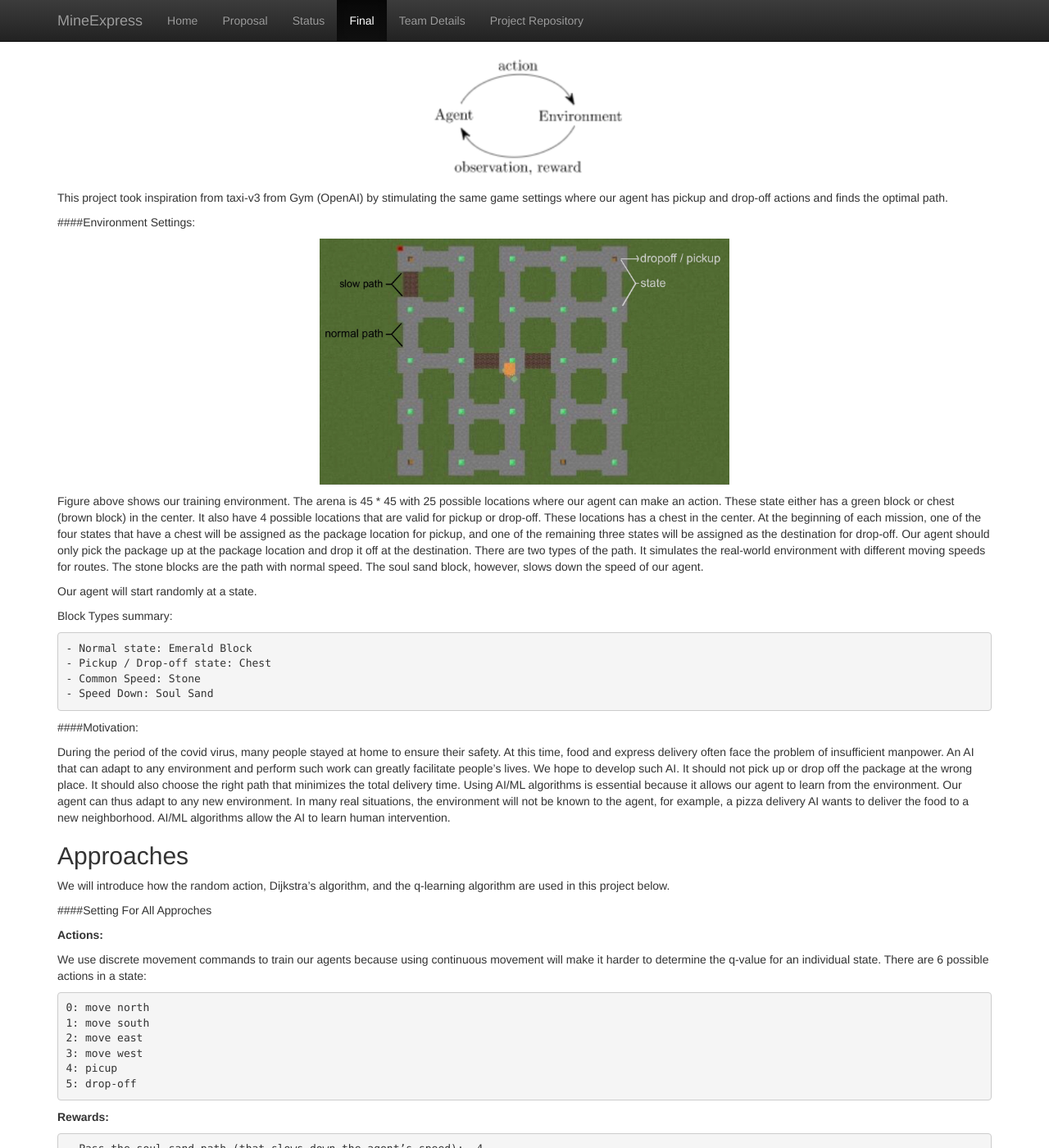
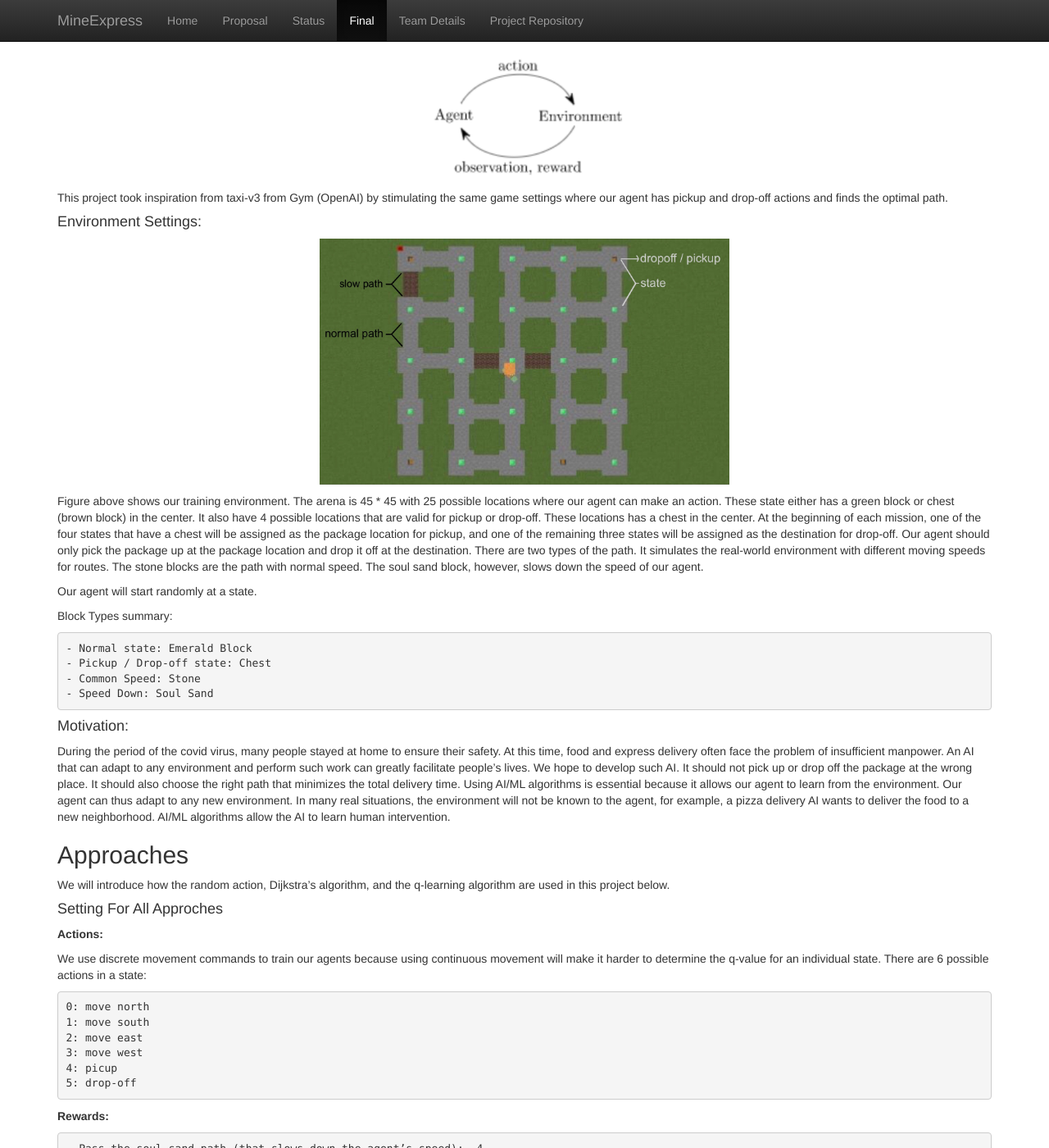
Before and after one commit to ETTOTW/Herobrine, a Jekyll site: the page built from docs/final.md, in a window 1280 px wide and 1400 px high, scrolled down 640 px. Shown: the whole window at 82% size. Built offline with Jekyll 4.4.1, drawn with Linux system fonts in a browser that asks for light colours; some of the changed text lies outside the part shown.

Commit message:
Update Final

```diff
--- a/docs/final.md
+++ b/docs/final.md
@@ -16,7 +16,7 @@ MineExpress is an Artificial Intelligence project developed for routing or deliv
 
 This project took inspiration from taxi-v3 from Gym (OpenAI) by stimulating the same game settings where our agent has pickup and drop-off actions and finds the optimal path.
 
-####Environment Settings:
+#### Environment Settings:
 
 <p align="center">
   <img src="image/map_intro.jpg" width="500">
@@ -34,7 +34,7 @@ Block Types summary:
     - Common Speed: Stone
     - Speed Down: Soul Sand
 
-####Motivation:
+#### Motivation:
 
 During the period of the covid virus, many people stayed at home to ensure their safety. At this time, food and express delivery often face the problem of insufficient manpower. An AI that can adapt to any environment and perform such work can greatly facilitate people's lives. We hope to develop such AI. It should not pick up or drop off the package at the wrong place. It should also choose the right path that minimizes the total delivery time. Using AI/ML algorithms is essential because it allows our agent to learn from the environment. Our agent can thus adapt to any new environment. In many real situations, the environment will not be known to the agent, for example, a pizza delivery AI wants to deliver the food to a new neighborhood. AI/ML algorithms allow the AI to learn human intervention.
 
@@ -42,7 +42,7 @@ During the period of the covid virus, many people stayed at home to ensure their
 ## Approaches
 We will introduce how the random action, Dijkstra's algorithm, and the q-learning algorithm are used in this project below.
 
-####Setting For All Approches
+#### Setting For All Approches
 
 **Actions:**
 
@@ -67,7 +67,7 @@ Malmo XML does not support any of the above reward settings. Because the dropoff
 
 We self-defined all the rewards. We store the previous block type, look it up when summing rewards, and update it in each iteration to reward for passing different types of blocks. To determine the validity of each block to pick up and drop off, we store the pickup and dropoff location as a class variable. When the action pickup is executed, we check if the package has not been picked up and the pickup location matches the current agent location. if the condition fails, we reward negatively. Similarly, when the action drop-off is executed, we check if the package is carried by the agent and two locations match.
 
-###Algorithms
+#### Algorithms
 
 **Random Action**
 
@@ -197,13 +197,13 @@ However, for many real-world tasks, the agent is placed in an unfamiliar environ
 </p>
 
 
-####Quantitative
+#### Quantitative
 
 From the figure, we can see that the reward trend of the random movement does not have a significant change, but it still has a 2% possibility to get an unexpected successful result, which indicates that the mission with 500 states may not be complex enough. In contrast, the reward trend of the Q-learning agent has a significant logarithmic increment; and the rewards converge at -50 after 2000 episodes. We can also see a clear learning process through the figure. In the beginning, the agent has a high failure rate, since the agent is not familiar with the arena and tries to use random behaviors for exploration. After 500 episodes, We can see that the number of failed missions has been drastically reduced, replaced by more successful missions and failed missions with pickup. Then, after around 900 episodes, the agent can complete almost all missions successfully, but we can still observe a significant increase in reward until 2000 episodes. We also noticed that the variance of the reward after 2000 episodes remains at a high level, we believe that is caused by the high minimum epsilon rate to ensure our agent would not stack in a local optimal.
 
 Figure 2 is the test reward comparison between the Dijkstra and Q learning algorithms. In general, we were surprised to find that the average reward of the Dijkstra algorithm and the q learning algorithm is not significantly different. And, we also found that the variance of the q learning algorithm is much lower than the result in the training reward diagram, which directly proves our previous guess about the correlation between the high variance and epsilon rate.
 
-####Qualitative
+#### Qualitative
 
 For Qualitative evaluation, we can simply monitor the action, reaching rate, and the final score of the agent. We will monitor the action of the agent visually to see whether our agent always chooses the best behavior. Also, if the agent has a high reward with a great scale of score improvement, it means that the agent is most likely to choose the better action to reach the goal, which is a perfect indication in the qualitative evaluation.
 
```
